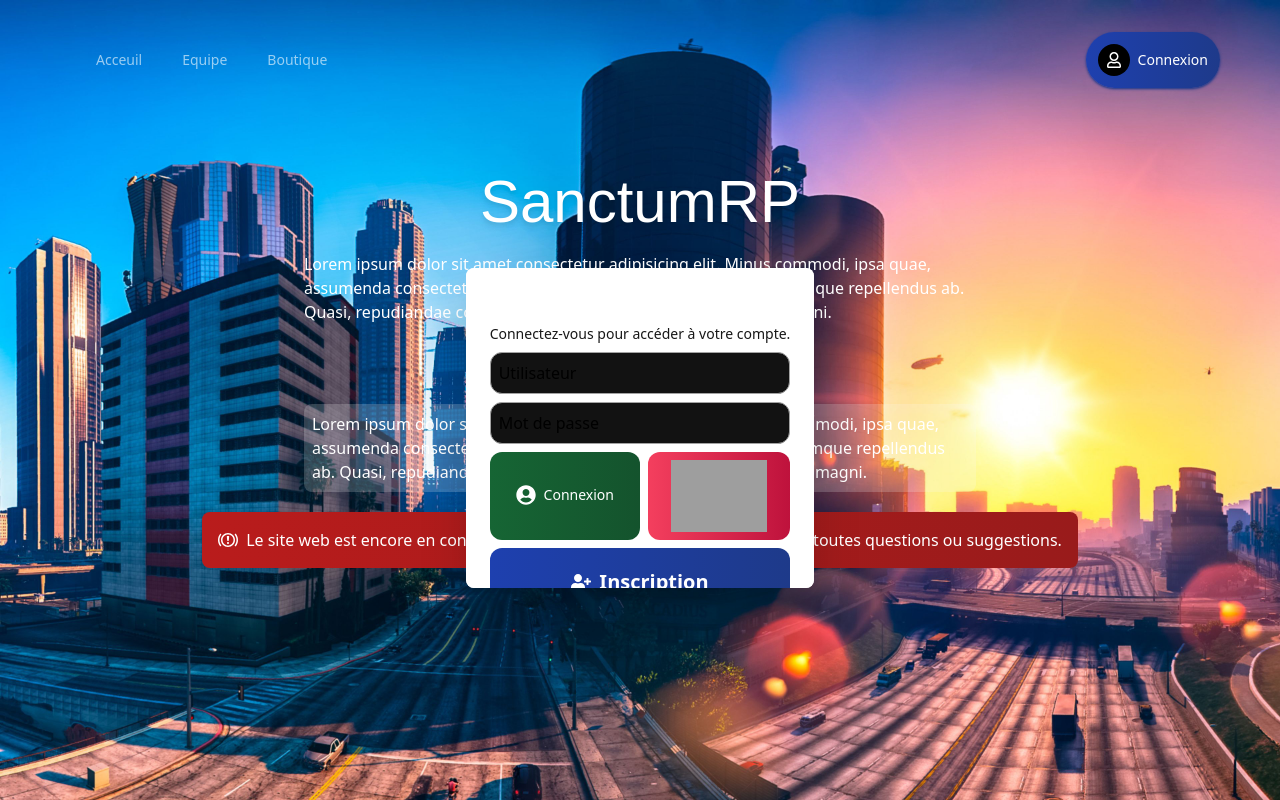
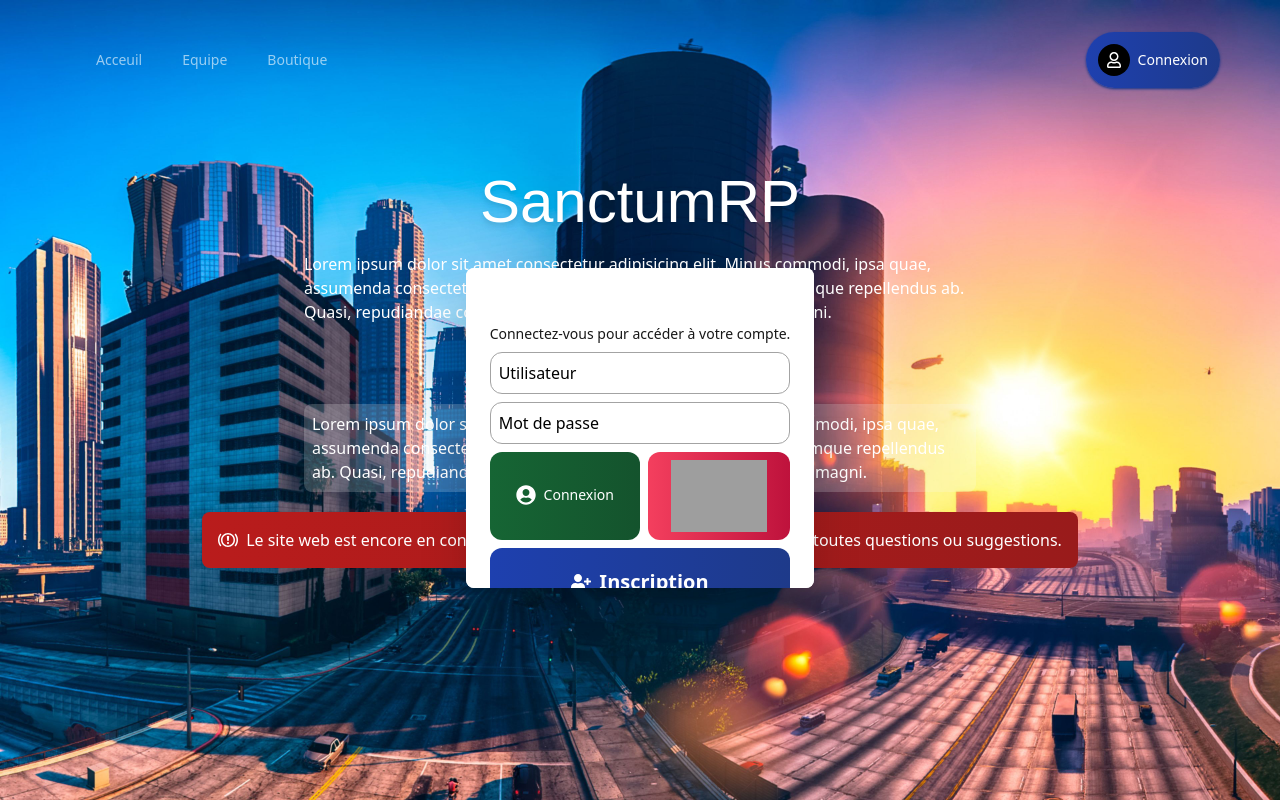
Before and after one commit to amineohn/sanctum, a Next.js app: page / in a window 1280 px wide. Both pictures are taken after a click on the link "Connexion". Built offline with nearby package versions, Linux system fonts and the light colour scheme; grey boxes are pictures that could not be loaded; a web font is replaced by a local one.

Commit message:
fix: text-white

```diff
--- a/components/Navigation.tsx
+++ b/components/Navigation.tsx
@@ -23,11 +23,11 @@ const Navigation = () => {
                         </p>
                       </div>
                       <input
-                        className="border border-neutral-400 transition-all px-2 py-2 rounded-xl placeholder:text-black text-black font-normal"
+                        className="border border-neutral-400 transition-all px-2 py-2 rounded-xl placeholder:text-black text-black font-normal !bg-white"
                         placeholder="Utilisateur"
                       />
                       <input
-                        className="border border-neutral-400 transition-all px-2 py-2 rounded-xl placeholder:text-black text-black font-normal"
+                        className="border border-neutral-400 transition-all px-2 py-2 rounded-xl placeholder:text-black text-black font-normal !bg-white"
                         placeholder="Mot de passe"
                       />
                       <div className="grid grid-cols-2 space-x-2">
```
